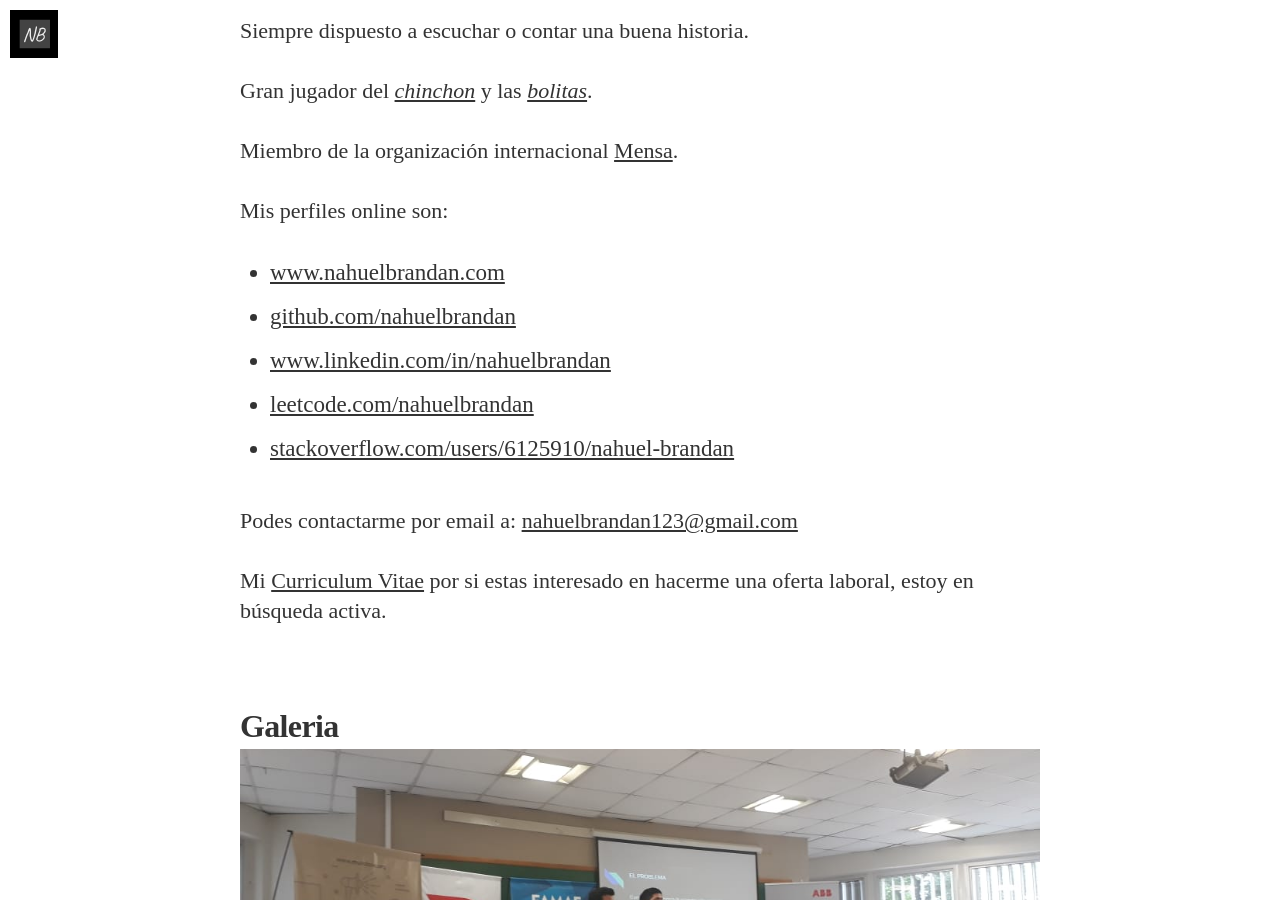
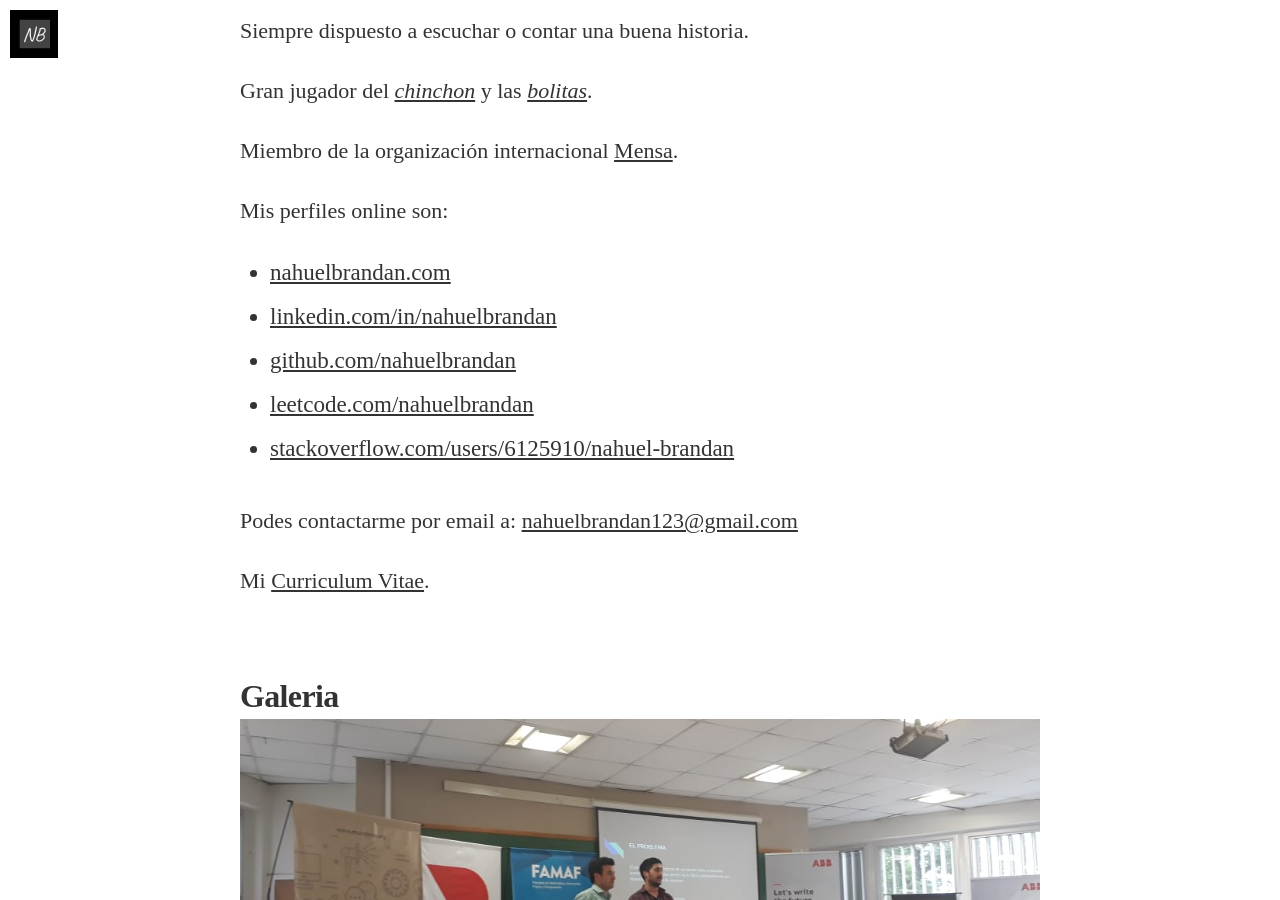
Before and after one commit to nahuelbrandan/nahuelbrandan.github.io, a Jekyll site: the page built from about.md, in a window 1280 px wide and 900 px high, scrolled down 545 px. Built offline with Jekyll 4.4.1, drawn with Linux system fonts in a browser that asks for light colours; cached includes are drawn as plain includes; nearby versions of some CDN libraries; some web fonts are replaced.

Commit message:
detalles

```diff
--- a/about.md
+++ b/about.md
@@ -22,19 +22,18 @@ Miembro de la organización internacional [Mensa](https://es.wikipedia.org/wiki/
 
 Mis perfiles online son:
 
-*   [www.nahuelbrandan.com](https://www.nahuelbrandan.com)
+*   [nahuelbrandan.com](https://www.nahuelbrandan.com)
+*   [linkedin.com/in/nahuelbrandan](https://www.linkedin.com/in/nahuelbrandan)
 *   [github.com/nahuelbrandan](https://github.com/nahuelbrandan)
-*   [www.linkedin.com/in/nahuelbrandan](https://www.linkedin.com/in/nahuelbrandan)
 *   [leetcode.com/nahuelbrandan](https://leetcode.com/nahuelbrandan)
 *   [stackoverflow.com/users/6125910/nahuel-brandan](https://stackoverflow.com/users/6125910/nahuel-brandan)
-
 
 Podes contactarme por email a: <A HREF="mailto:
 &#110;&#097;&#104;&#117;&#101;&#108;&#098;&#114;&#097;&#110;&#100;&#097;&#110;&#049;&#050;&#051;&#064;&#103;&#109;&#097;&#105;&#108;&#046;&#099;&#111;&#109;">
 &#110;&#097;&#104;&#117;&#101;&#108;&#098;&#114;&#097;&#110;&#100;&#097;&#110;&#049;&#050;&#051;&#064;&#103;&#109;&#097;&#105;&#108;&#046;&#099;&#111;&#109;
 </A>
 
-Mi [Curriculum Vitae](https://drive.google.com/file/d/1lPDZ_0AHwed8uZBhaXjpy2J_kecGWb1v/view) por si estas interesado en hacerme una oferta laboral, estoy en búsqueda activa.
+Mi [Curriculum Vitae](https://drive.google.com/file/d/1lPDZ_0AHwed8uZBhaXjpy2J_kecGWb1v/view).
 
 ## Galeria
 
```
